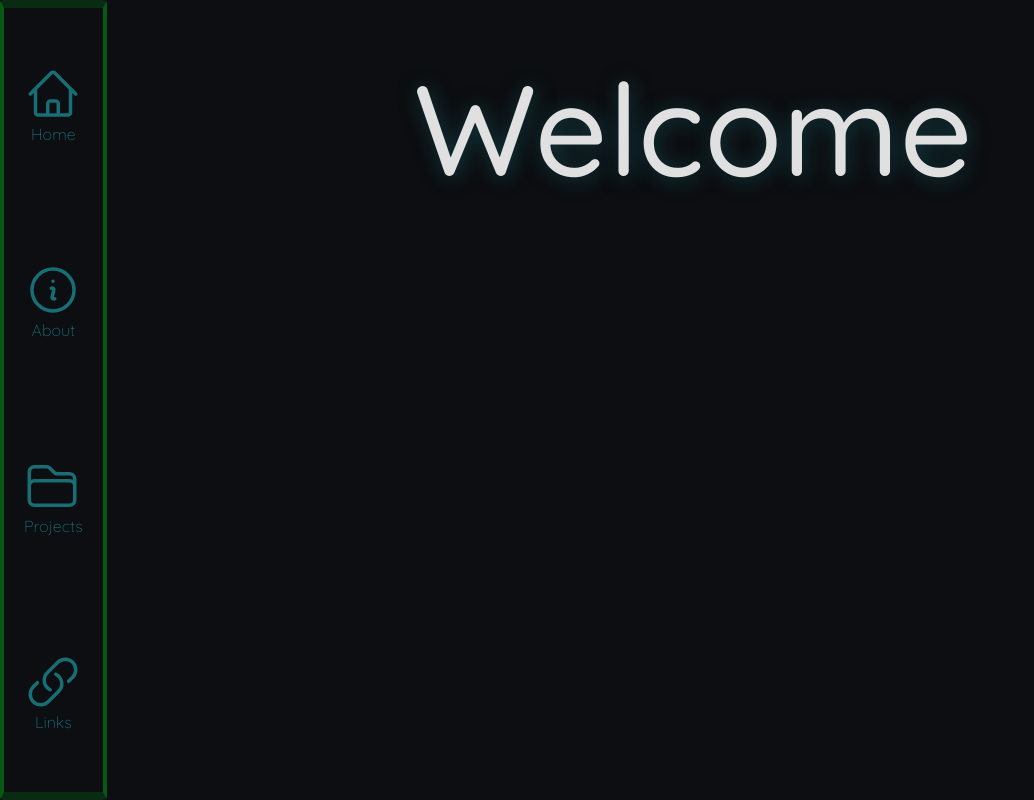
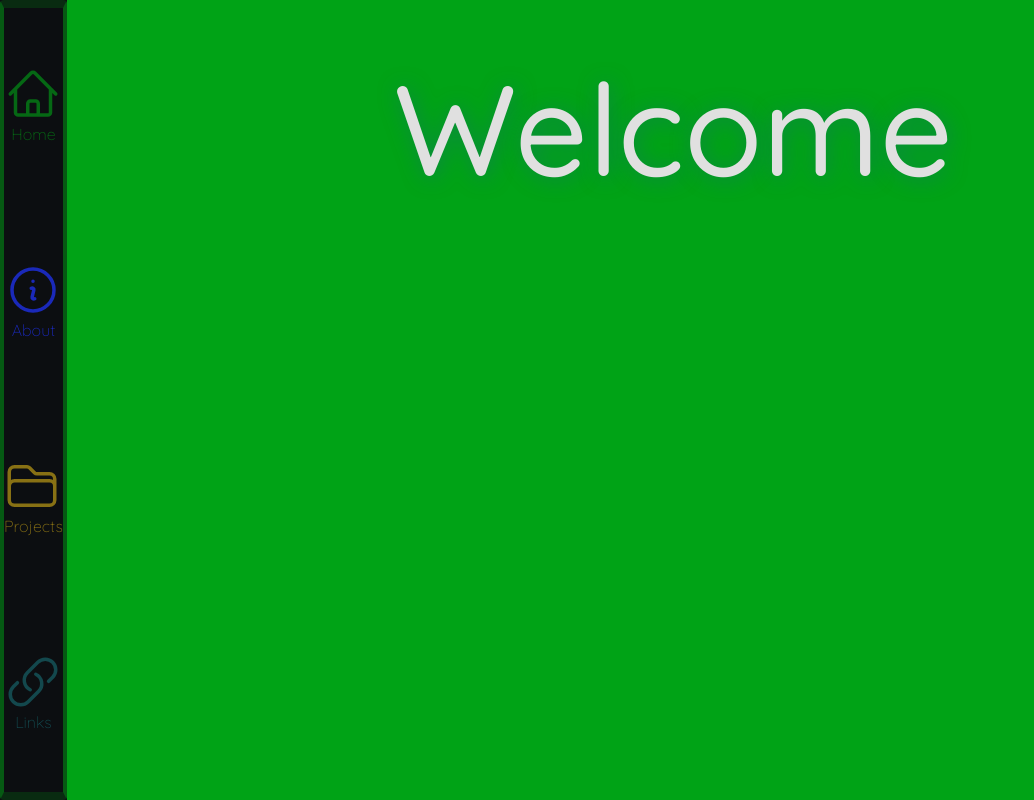
Before and after one commit to cfx78/cfx789, a React (Vite) app: page / in a window 1280 px wide. Shown: the whole page, without its empty margins (0-1034 px from the left). Built offline with nearby package versions, Linux system fonts and the light colour scheme.

Commit message:
Adding pages, installing framer-motion

```diff
--- a/package.json
+++ b/package.json
@@ -9,6 +9,7 @@
     "preview": "vite preview"
   },
   "dependencies": {
+    "framer-motion": "^9.0.2",
     "react": "^18.2.0",
     "react-dom": "^18.2.0",
     "react-router-dom": "^6.6.1"
--- a/src/App.jsx
+++ b/src/App.jsx
@@ -3,16 +3,24 @@ import {
     createRoutesFromElements,
     Route,
     RouterProvider,
+    useLocation,
 } from 'react-router-dom'
 import RootLayout from './layouts/RootLayout'
+import About from './pages/About/About'
 import Home from './pages/Home/Home'
+import Links from './pages/Links/Links'
 import NotFound from './pages/NotFound'
+import Projects from './pages/Projects/Projects'
 
 function App() {
     const router = createBrowserRouter(
         createRoutesFromElements(
             <Route path="/" element={<RootLayout />}>
                 <Route index element={<Home />} />
+                <Route path="about" element={<About />} />
+                <Route path="projects" element={<Projects />} />
+                <Route path="links" element={<Links />} />
+
                 <Route path="*" element={<NotFound />} />
             </Route>
         )
--- /dev/null
+++ b/src/components/AnimatedRoutes/AnimatedRoutes.jsx
@@ -0,0 +1,7 @@
+import React from 'react'
+
+const AnimatedRoutes = () => {
+    return <div>AnimatedRoutes</div>
+}
+
+export default AnimatedRoutes
--- a/src/components/Navbar/Navbar.jsx
+++ b/src/components/Navbar/Navbar.jsx
@@ -8,20 +8,33 @@ import { NavLink } from 'react-router-dom'
 
 function Navbar() {
     return (
-        <div className="h-screen col-span-1  border-4 border-accent-700/50  flex flex-col  inset-y-0 left-0 justify-around items-center rounded  text-secondary-700 border-y-8 border-y-accent-700/20 hover:border-primary-200 transition duration-150 ease-out hover:ease-in">
-            <NavLink className="transition duration-150 ease-out hover:ease-in hover:text-primary-50">
+        <div className="h-screen c border-4 border-accent-700/50  flex flex-col  inset-y-0 left-0 justify-around items-center rounded   border-y-8 border-y-accent-700/20 hover:border-primary-200 transition duration-150 ease-out hover:ease-in max-w-min">
+            <NavLink
+                to="/"
+                className="transition duration-150 ease-out
+                text-accent-700/60 hover:ease-in hover:text-primary-50"
+            >
                 <HomeIcon className="h-14 w-14  " />
                 <p className="text-center">Home</p>
             </NavLink>
-            <NavLink className="transition duration-150 ease-out hover:ease-in hover:text-primary-50">
+            <NavLink
+                to="about"
+                className="transition duration-150 ease-out text-success-700/80 hover:ease-in hover:text-primary-50"
+            >
                 <InformationCircleIcon className="h-14 w-14" />
                 <p className="text-center z-10">About</p>
             </NavLink>
-            <NavLink className="transition duration-150 ease-out hover:ease-in hover:text-primary-50">
+            <NavLink
+                to="projects"
+                className="transition duration-150 ease-out text-info-500/60 hover:ease-in hover:text-primary-50"
+            >
                 <FolderIcon className="h-14 w-14" />
                 <p className="text-center z-10">Projects</p>
             </NavLink>
-            <NavLink className="transition duration-150 ease-out hover:ease-in hover:text-primary-50">
+            <NavLink
+                to="links"
+                className="transition duration-150 ease-out text-secondary-700/60 hover:ease-in hover:text-primary-50"
+            >
                 <LinkIcon className="h-14 w-14" />
                 <p className="text-center z-10">Links</p>
             </NavLink>
--- a/src/layouts/RootLayout.jsx
+++ b/src/layouts/RootLayout.jsx
@@ -3,9 +3,9 @@ import Navbar from '../components/Navbar/Navbar'
 
 function RootLayout() {
     return (
-        <div className="grid grid-cols-12 relative bg-neutral-900 ">
+        <div className="grid grid-cols-[min-content_auto] relative bg-neutral-900 ">
             <Navbar />
-            <main className="col-span-11">
+            <main className="">
                 <Outlet />
             </main>
         </div>
--- /dev/null
+++ b/src/pages/About/About.jsx
@@ -0,0 +1,7 @@
+import React from 'react'
+
+const About = () => {
+    return <div className="min-w-full h-full bg-success-700">About</div>
+}
+
+export default About
--- a/src/pages/Home/Home.jsx
+++ b/src/pages/Home/Home.jsx
@@ -2,9 +2,9 @@ import './Home.scss'
 
 function Home() {
     return (
-        <div>
+        <div className="min-w-full h-full bg-accent-700">
             <header className="text-center">
-                <h1 className="text-9xl text-primary-200 mt-16">Welcome</h1>
+                <h1 className="text-9xl text-primary-200 pt-16">Welcome</h1>
             </header>
         </div>
     )
--- /dev/null
+++ b/src/pages/Links/Links.jsx
@@ -0,0 +1,7 @@
+import React from 'react'
+
+const Links = () => {
+    return <div className="min-w-full h-full bg-secondary-700">Links</div>
+}
+
+export default Links
--- /dev/null
+++ b/src/pages/Projects/Projects.jsx
@@ -0,0 +1,7 @@
+import React from 'react'
+
+const Projects = () => {
+    return <div className="min-w-full h-full bg-info-500">Projects</div>
+}
+
+export default Projects
```
Also changed, not shown: 1 other file (tests, documents, lock files or other folders).
